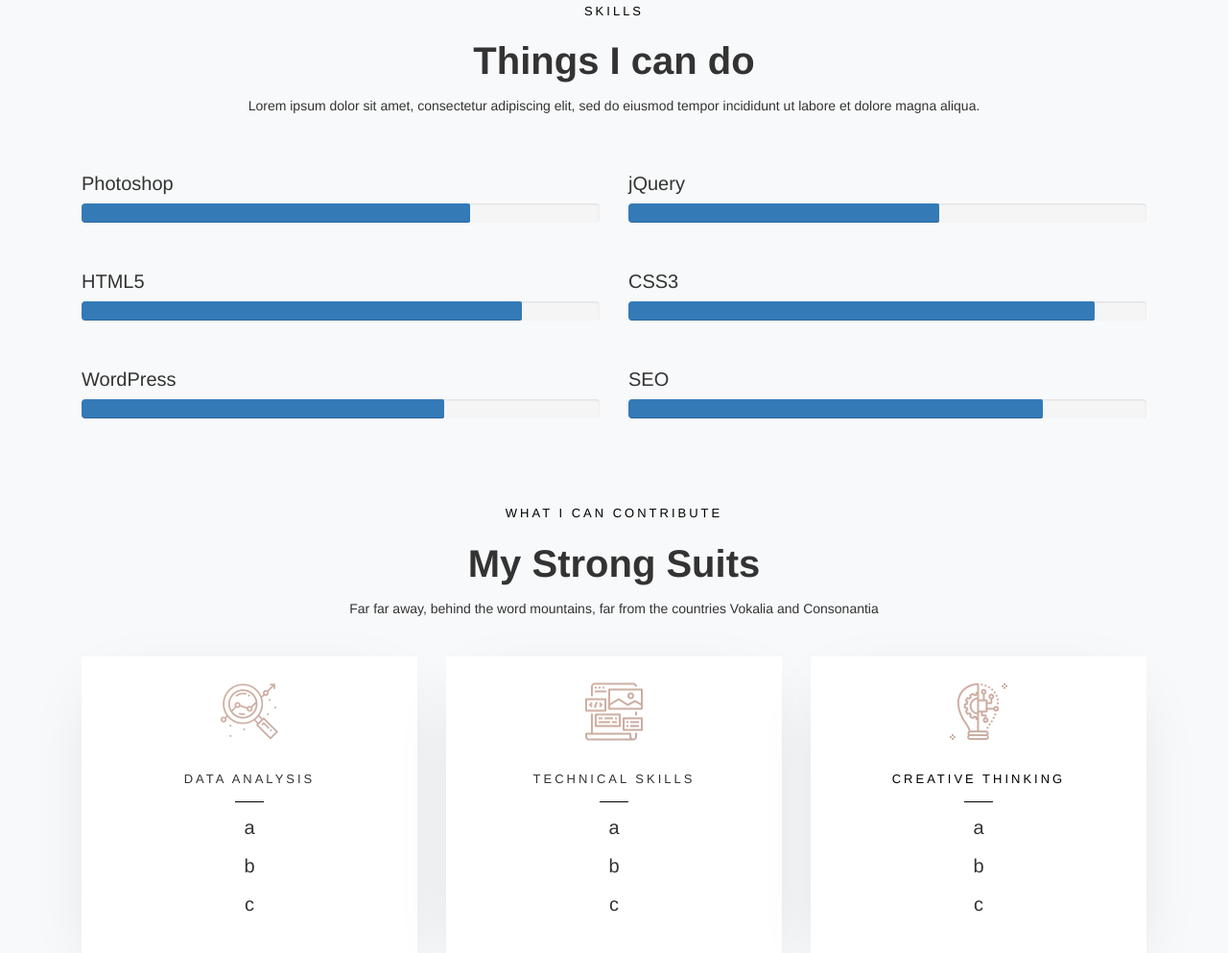
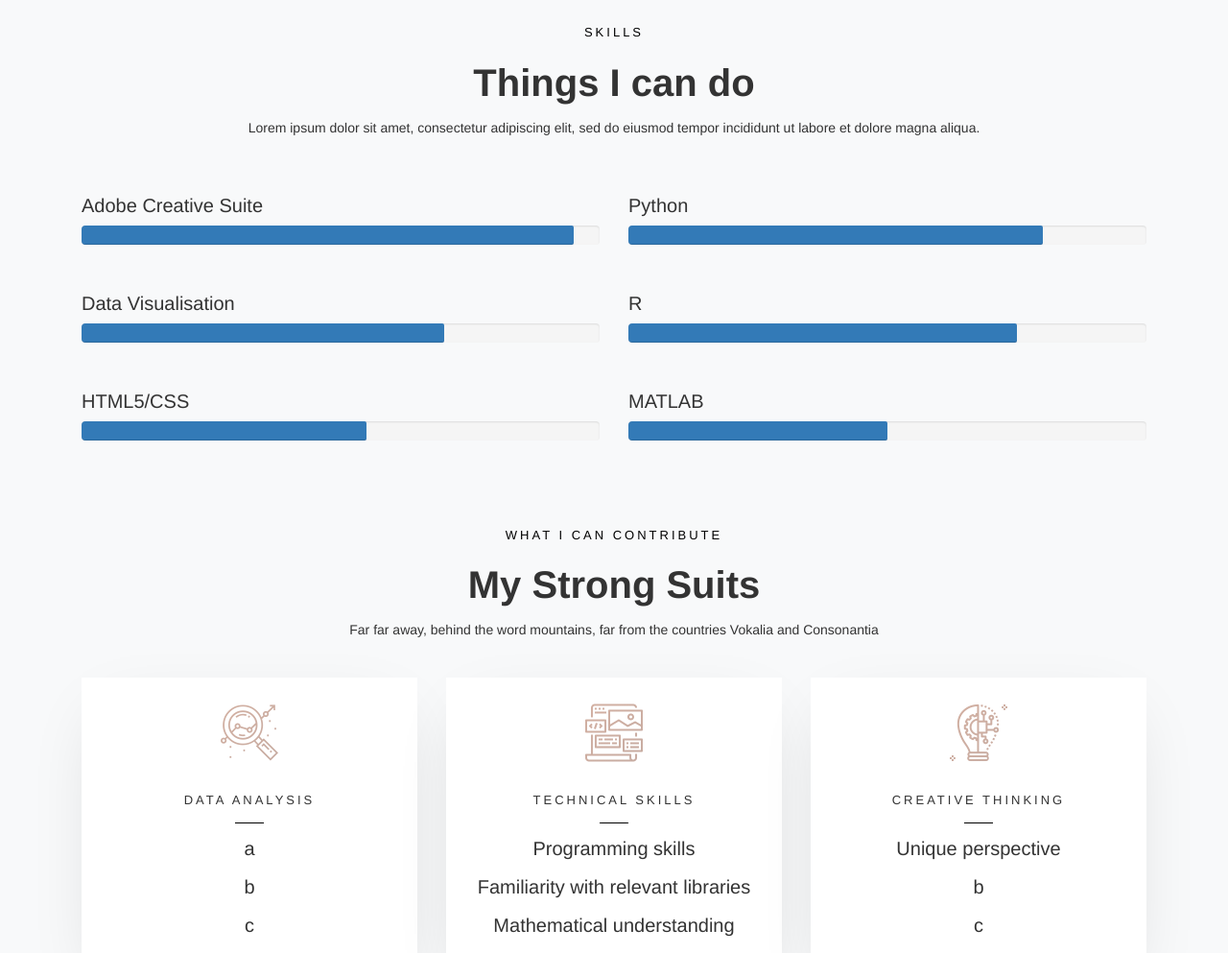
Before and after one commit to aneeta/aneeta.github.io, a plain HTML site: page index.html in a window 1280 px wide. Shown: the part 1807-2800 px from the top of the page at 96% size. Drawn offline with nearby package versions, Linux system fonts and the light colour scheme; files whose address does not match are found by name.

Commit message:
Update index.html

```diff
--- a/index.html
+++ b/index.html
@@ -76,7 +76,7 @@
                                 <div class="icon"><span class="flaticon-flasks"></span></div>
                                 <div class="media-body">
                                     <h3 class="heading mb-3">Data Analysis</h3>
-                                    <p>Lorem ipsum dolor sit amet, consectetur adipiscing elit, sed do eiusmod tempor incididunt ut labore et dolore magna aliqua.</p>
+                                    <p>I am studying Mathematics with particular focus on Statistics. This gives me relevant background and knowledge of methods used in data analysis.</p>
                                 </div>
                             </div>
                         </div>
@@ -85,7 +85,7 @@
                                 <div class="icon"><span class="flaticon-ideas"></span></div>
                                 <div class="media-body">
                                     <h3 class="heading mb-3">Creative Thinking</h3>
-                                    <p>Lorem ipsum dolor sit amet, consectetur adipiscing elit, sed do eiusmod tempor incididunt ut labore et dolore magna aliqua.</p>
+                                    <p>My study of Philosophy allows me to think holistically about models and how they relate to the real situations they represent, which gives me a unique perspective.</p>
                                 </div>
                             </div>
                         </div>
@@ -163,60 +163,60 @@
             <div class="row">
                 <div class="col-md-6 animate-box">
                     <div class="progress-wrap ftco-animate">
-                        <h3>Photoshop</h3>
+                        <h3>Adobe Creative Suite</h3>
                         <div class="progress">
-                            <div class="progress-bar color-1" role="progressbar" aria-valuenow="75" aria-valuemin="0" aria-valuemax="100" style="width:75%">
-                                <span>75%</span>
+                            <div class="progress-bar color-1" role="progressbar" aria-valuenow="95" aria-valuemin="0" aria-valuemax="100" style="width:95%">
+
                             </div>
                         </div>
                     </div>
                 </div>
                 <div class="col-md-6 animate-box">
                     <div class="progress-wrap ftco-animate">
-                        <h3>jQuery</h3>
+                        <h3>Python</h3>
                         <div class="progress">
-                            <div class="progress-bar color-2" role="progressbar" aria-valuenow="60" aria-valuemin="0" aria-valuemax="100" style="width:60%">
-                                <span>60%</span>
+                            <div class="progress-bar color-2" role="progressbar" aria-valuenow="80" aria-valuemin="0" aria-valuemax="100" style="width:80%">
+
                             </div>
                         </div>
                     </div>
                 </div>
                 <div class="col-md-6 animate-box">
                     <div class="progress-wrap ftco-animate">
-                        <h3>HTML5</h3>
+                        <h3>Data Visualisation</h3>
                         <div class="progress">
-                            <div class="progress-bar color-3" role="progressbar" aria-valuenow="85" aria-valuemin="0" aria-valuemax="100" style="width:85%">
-                                <span>85%</span>
+                            <div class="progress-bar color-3" role="progressbar" aria-valuenow="70" aria-valuemin="0" aria-valuemax="100" style="width:70%">
+
                             </div>
                         </div>
                     </div>
                 </div>
                 <div class="col-md-6 animate-box">
                     <div class="progress-wrap ftco-animate">
-                        <h3>CSS3</h3>
+                        <h3>R</h3>
                         <div class="progress">
-                            <div class="progress-bar color-4" role="progressbar" aria-valuenow="90" aria-valuemin="0" aria-valuemax="100" style="width:90%">
-                                <span>90%</span>
+                            <div class="progress-bar color-4" role="progressbar" aria-valuenow="75" aria-valuemin="0" aria-valuemax="100" style="width:75%">
+
                             </div>
                         </div>
                     </div>
                 </div>
                 <div class="col-md-6 animate-box">
                     <div class="progress-wrap ftco-animate">
-                        <h3>WordPress</h3>
+                        <h3>HTML5/CSS</h3>
                         <div class="progress">
-                            <div class="progress-bar color-5" role="progressbar" aria-valuenow="70" aria-valuemin="0" aria-valuemax="100" style="width:70%">
-                                <span>70%</span>
+                            <div class="progress-bar color-5" role="progressbar" aria-valuenow="55" aria-valuemin="0" aria-valuemax="100" style="width:55%">
+
                             </div>
                         </div>
                     </div>
                 </div>
                 <div class="col-md-6 animate-box">
                     <div class="progress-wrap ftco-animate">
-                        <h3>SEO</h3>
+                        <h3>MATLAB</h3>
                         <div class="progress">
-                            <div class="progress-bar color-6" role="progressbar" aria-valuenow="80" aria-valuemin="0" aria-valuemax="100" style="width:80%">
-                                <span>80%</span>
+                            <div class="progress-bar color-6" role="progressbar" aria-valuenow="50" aria-valuemin="0" aria-valuemax="100" style="width:50%">
+
                             </div>
                         </div>
                     </div>
@@ -251,9 +251,9 @@
 							</span>
                         <div class="desc">
                             <h3 class="mb-5">Technical Skills</h3>
-                            <h4>a</h4>
-                            <h4>b</h4>
-                            <h4>c</h4>
+                            <h4>Programming skills</h4>
+                            <h4>Familiarity with relevant libraries</h4>
+                            <h4>Mathematical understanding</h4>
                         </div>
                     </div>
                 </div>
@@ -263,8 +263,8 @@
 								<i class="flaticon-innovation"></i>
 							</span>
                         <div class="desc">
-                            <h3 class="mb-5"><a href="#">Creative Thinking</a></h3>
-                            <h4>a</h4>
+                            <h3 class="mb-5">Creative Thinking</h3>
+                            <h4>Unique perspective</h4>
                             <h4>b</h4>
                             <h4>c</h4>
                         </div>
```
